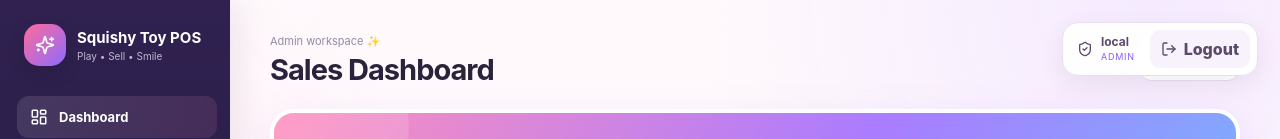
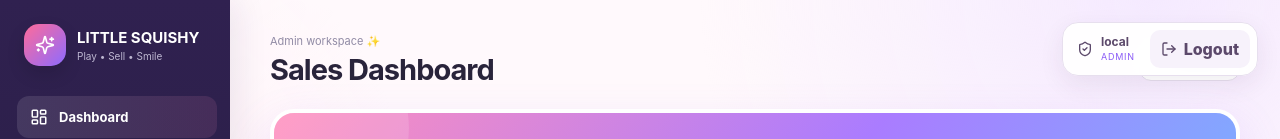
Before and after one commit to joecorleone-bot/Cash-Register, a Next.js app: page / in a window 1280 px wide. Shown: the top 139 px of the page. Built offline with nearby package versions, Linux system fonts and the light colour scheme; no server answers; the database is empty.

Commit message:
Rename POS brand to LITTLE SQUISHY

```diff
--- a/components/pos/PosApp.tsx
+++ b/components/pos/PosApp.tsx
@@ -122,7 +122,7 @@ export default function PosApp({ currentUser }: { currentUser: SessionUser }) {
   const title = view === 'dashboard' ? 'Sales Dashboard' : view === 'pos' ? 'Cash Register' : view === 'inventory' ? 'Inventory' : 'Daily Reports';
 
   return <main className="posAppShell">
-    <aside className="posSidebar"><div className="posBrand"><div className="posBrandMark"><Sparkles size={20} /></div><div><b>Squishy Toy POS</b><span>Play • Sell • Smile</span></div></div><nav>{isAdmin && <button className={view === 'dashboard' ? 'active' : ''} onClick={() => setView('dashboard')}><LayoutDashboard size={18} />Dashboard</button>}<button className={view === 'pos' ? 'active' : ''} onClick={() => setView('pos')}><ShoppingBag size={18} />Sales / POS</button>{isAdmin && <button className={view === 'inventory' ? 'active' : ''} onClick={() => setView('inventory')}><Package size={18} />Inventory</button>}{isAdmin && <button className={view === 'reports' ? 'active' : ''} onClick={() => setView('reports')}><BarChart3 size={18} />Daily Reports</button>}</nav><div className="posDbStatus"><span className={loading ? 'posDot busy' : 'posDot'} />{loading ? 'Connecting...' : `${currentUser.role === 'admin' ? 'Admin' : 'Cashier'} • Neon live`}</div></aside>
+    <aside className="posSidebar"><div className="posBrand"><div className="posBrandMark"><Sparkles size={20} /></div><div><b>LITTLE SQUISHY</b><span>Play • Sell • Smile</span></div></div><nav>{isAdmin && <button className={view === 'dashboard' ? 'active' : ''} onClick={() => setView('dashboard')}><LayoutDashboard size={18} />Dashboard</button>}<button className={view === 'pos' ? 'active' : ''} onClick={() => setView('pos')}><ShoppingBag size={18} />Sales / POS</button>{isAdmin && <button className={view === 'inventory' ? 'active' : ''} onClick={() => setView('inventory')}><Package size={18} />Inventory</button>}{isAdmin && <button className={view === 'reports' ? 'active' : ''} onClick={() => setView('reports')}><BarChart3 size={18} />Daily Reports</button>}</nav><div className="posDbStatus"><span className={loading ? 'posDot busy' : 'posDot'} />{loading ? 'Connecting...' : `${currentUser.role === 'admin' ? 'Admin' : 'Cashier'} • Neon live`}</div></aside>
     <section className="posMainArea">
       <header className="posTopbar"><div><p>{currentUser.role === 'admin' ? 'Admin workspace' : 'Cashier workspace'} ✨</p><h1>{title}</h1></div><button className="posSecondaryButton" onClick={loadData}><RefreshCw size={16} />Refresh</button></header>
       {error && <div className="posAlert"><span>{error}</span><button onClick={() => setError('')}>×</button></div>}
```
